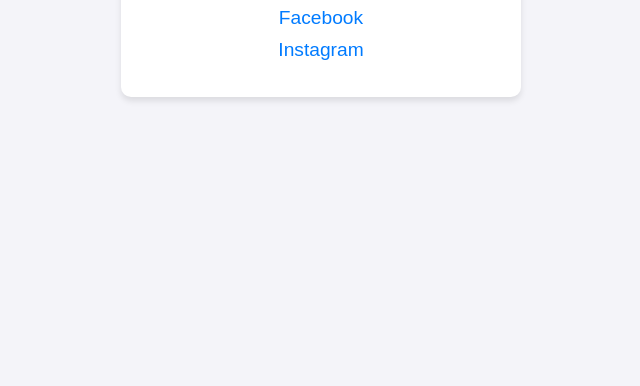
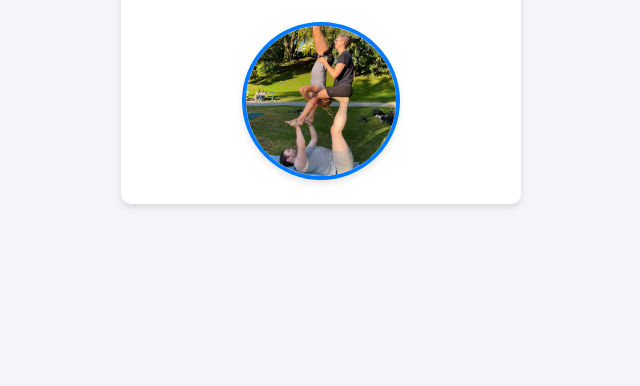
Before and after one commit to pkGoose/pkGoose.github.io, a plain HTML site: page index.html in a window 1280 px wide. Shown: the part 414-800 px from the top of the page, without its empty margins (319-959 px from the left). Drawn offline with Linux system fonts and the light colour scheme.

Commit message:
update with image

```diff
--- a/index.html
+++ b/index.html
@@ -3,7 +3,7 @@
 <head>
     <meta charset="UTF-8">
     <meta name="viewport" content="width=device-width, initial-scale=1.0">
-    <title>Social Media Links</title>
+    <title>Acro Bergen</title>
     <link rel="stylesheet" href="styles.css">
 </head>
 <body>
@@ -11,9 +11,11 @@
         <h1>Acroyoga Bergen</h1>
         <ul class="social-links">
             <li><a href="https://forms.gle/w9foPC1NhKAWw7vj7" target="_blank">Sign up for movement flow workshop!</a></li>
+            <li><a href="https://fb.me/e/fOavJtfGI" target="_blank">Sunday jams!</a></li>
             <li><a href="https://www.facebook.com/groups/442833939079193" target="_blank">Facebook</a></li>
             <li><a href="https://www.instagram.com/acroyogabergen/" target="_blank">Instagram</a></li>
         </ul>
+        <img src="profile.jpg" alt="Your Profile Picture" class="profile-image">
     </div>
 </body>
 </html>
--- a/styles.css
+++ b/styles.css
@@ -41,3 +41,13 @@
 .social-links a:hover {
     color: #0056b3;
 }
+
+.profile-image {
+    margin-top: 20px;
+    width: 150px;
+    height: 150px;
+    border-radius: 50%;
+    object-fit: cover;
+    border: 4px solid #007bff;
+    box-shadow: 0 4px 6px rgba(0, 0, 0, 0.1);
+}
```
Also changed, not shown: profile.jpg (added).
